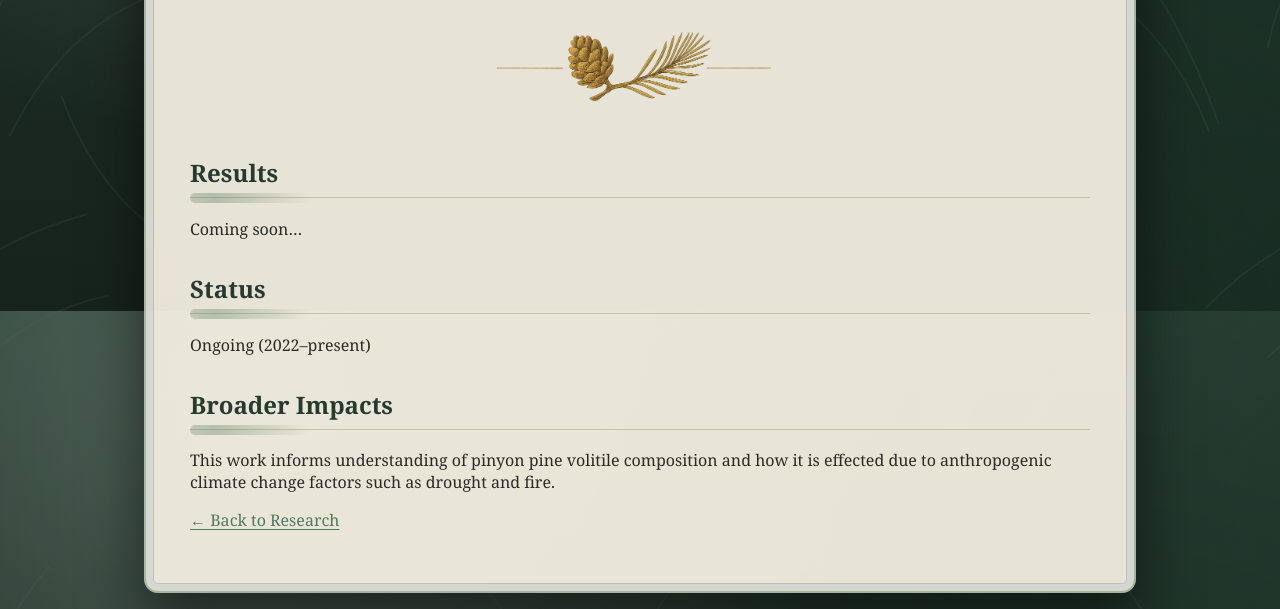
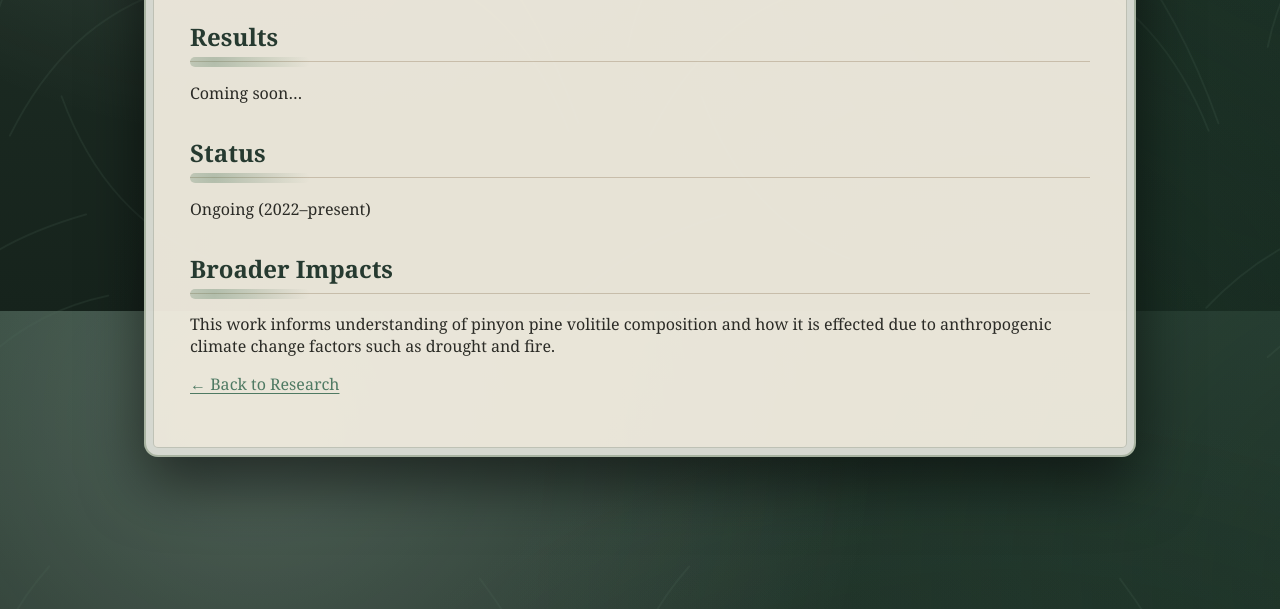
Before and after one commit to ChloeCollierAllen/ChloeCollierAllen.github.io, a Jekyll site: the page built from research/pinyon-voc-profile.md, in a window 1280 px wide. Shown: the part 1489-2098 px from the top of the page. Built offline with Jekyll 4.4.1, drawn with Linux system fonts in a browser that asks for light colours.

Commit message:
Update pinyon-voc-profile.md

```diff
--- a/research/pinyon-voc-profile.md
+++ b/research/pinyon-voc-profile.md
@@ -69,8 +69,6 @@ How does climate and disturbance (e.g., fire events and drought) alter volatile
 </div>
 
 
-<div class="botanical-divider"></div>
-
 ## Results
 
 Coming soon...
```
